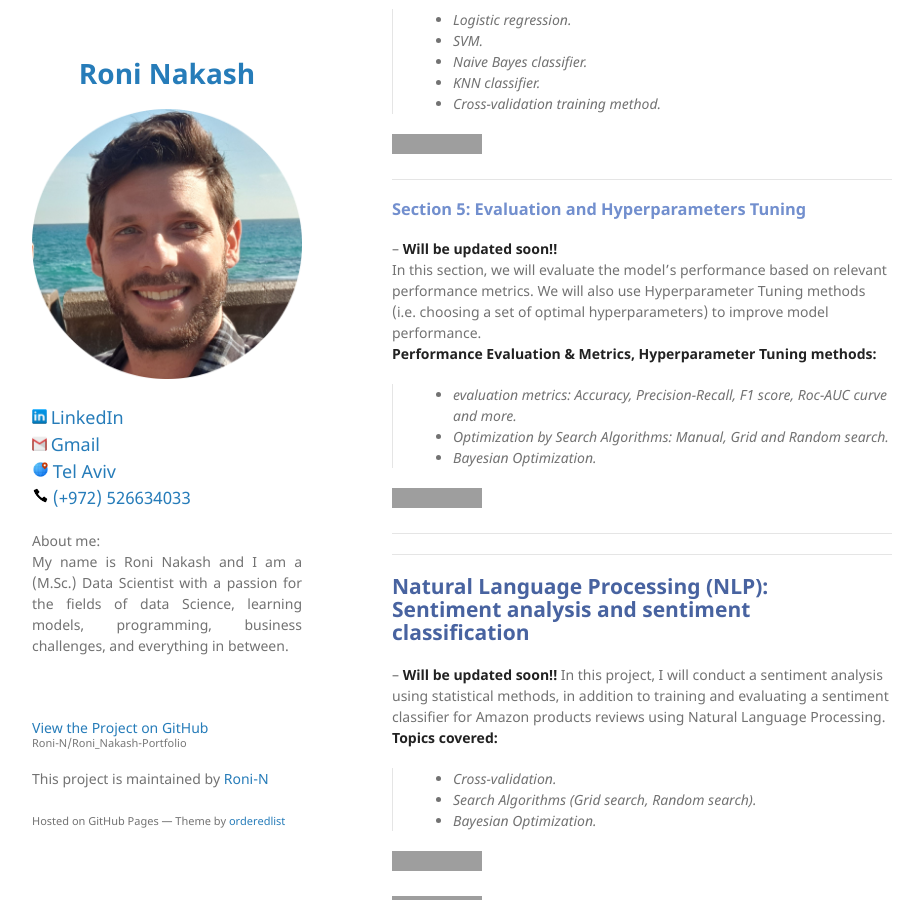
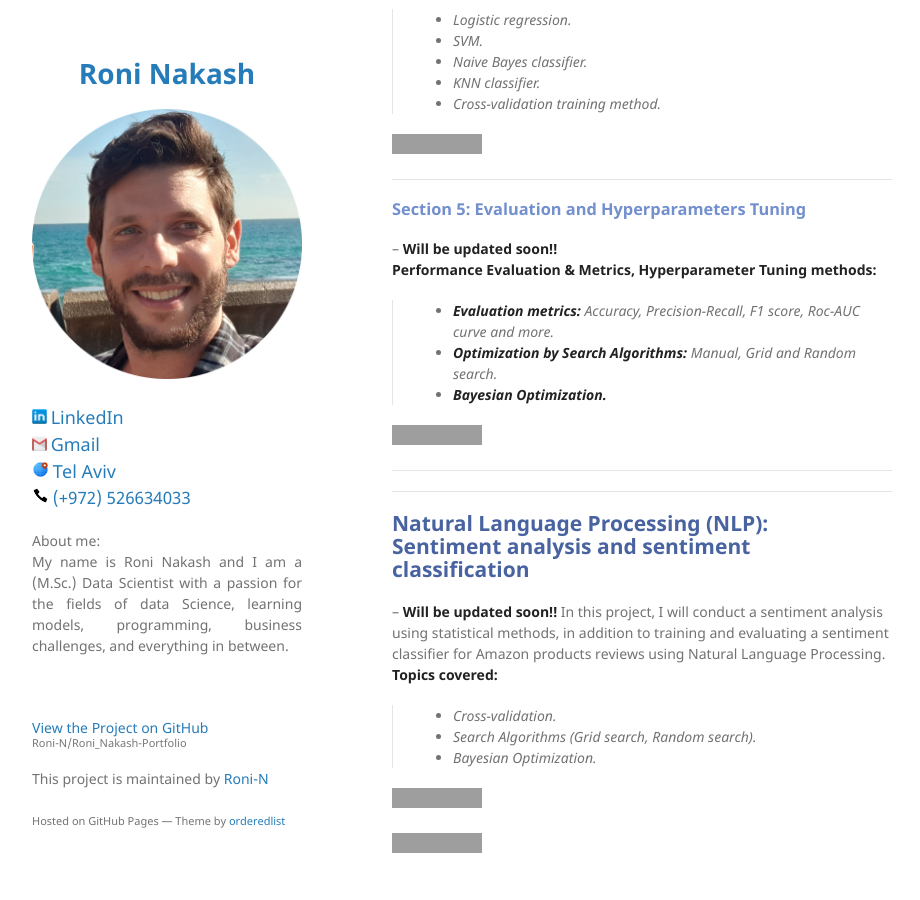
Before and after one commit to Roni-N/Roni_Nakash-Portfolio, a Jekyll site: the page built from index.md, in a window 1280 px wide and 900 px high, scrolled down 2827 px, cut to the strip 0-900 px from the top of the window. Shown: the whole strip, without its empty margins (178-1098 px from the left). Built offline with Jekyll 4.4.1, drawn with Linux system fonts in a browser that asks for light colours; our own code applies the rules of GitHub Pages for plain Markdown files; grey boxes are pictures that could not be loaded.

Commit message:
Update index.md

```diff
--- a/index.md
+++ b/index.md
@@ -108,12 +108,10 @@ In this part, I will perform Exploratory Data Analysis (EDA) in order to conduct
 ------------------------------------------------------------
 ### <span style="color:#728FCE">Section 5: Evaluation and Hyperparameters Tuning  </span>
 -- **Will be updated soon!!**<br>
-In this section, we will evaluate the model's performance based on relevant performance metrics.
-We will also use Hyperparameter Tuning methods (i.e. choosing a set of optimal hyperparameters) to improve model performance.<br>
 **Performance Evaluation & Metrics, Hyperparameter Tuning methods:**
->- evaluation metrics: Accuracy, Precision-Recall, F1 score, Roc-AUC curve and more.
->- Optimization by Search Algorithms: Manual, Grid and Random search.
->- Bayesian Optimization.
+>- **Evaluation metrics:** Accuracy, Precision-Recall, F1 score, Roc-AUC curve and more.
+>- **Optimization by Search Algorithms:** Manual, Grid and Random search.
+>- **Bayesian Optimization.**
 
 [![](https://img.shields.io/badge/GitHub-5%20Imbalance%20Data%20Code-blue?logo=Github)]()
 
```
